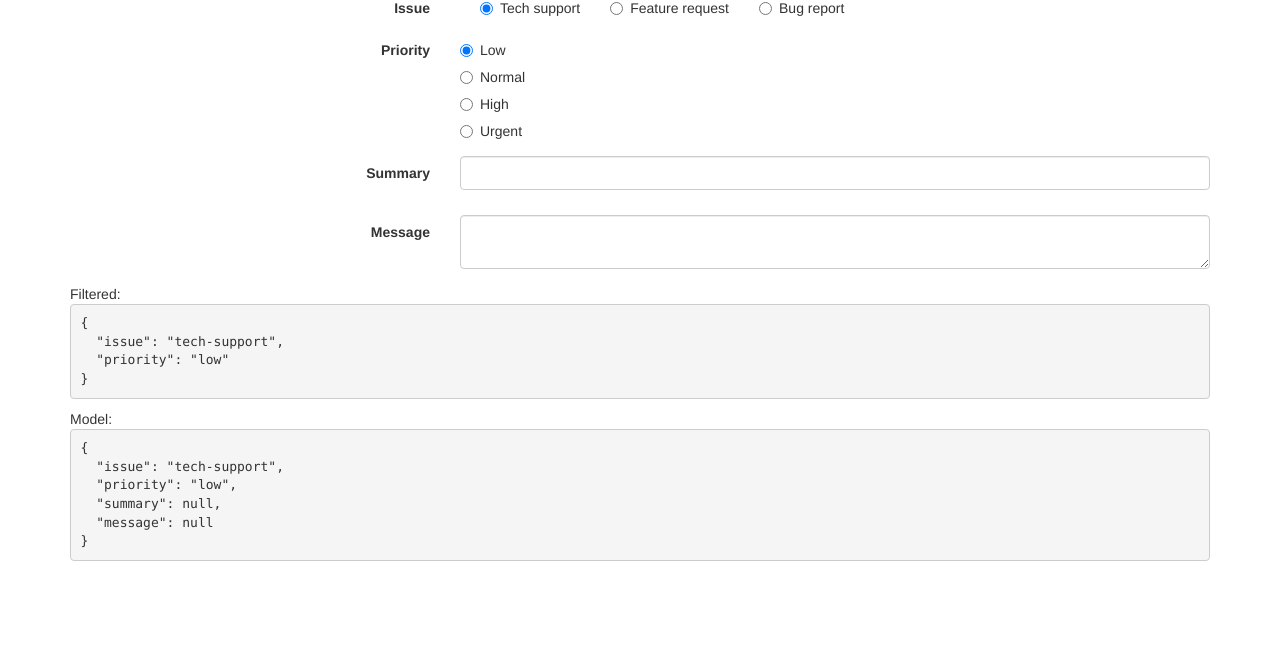
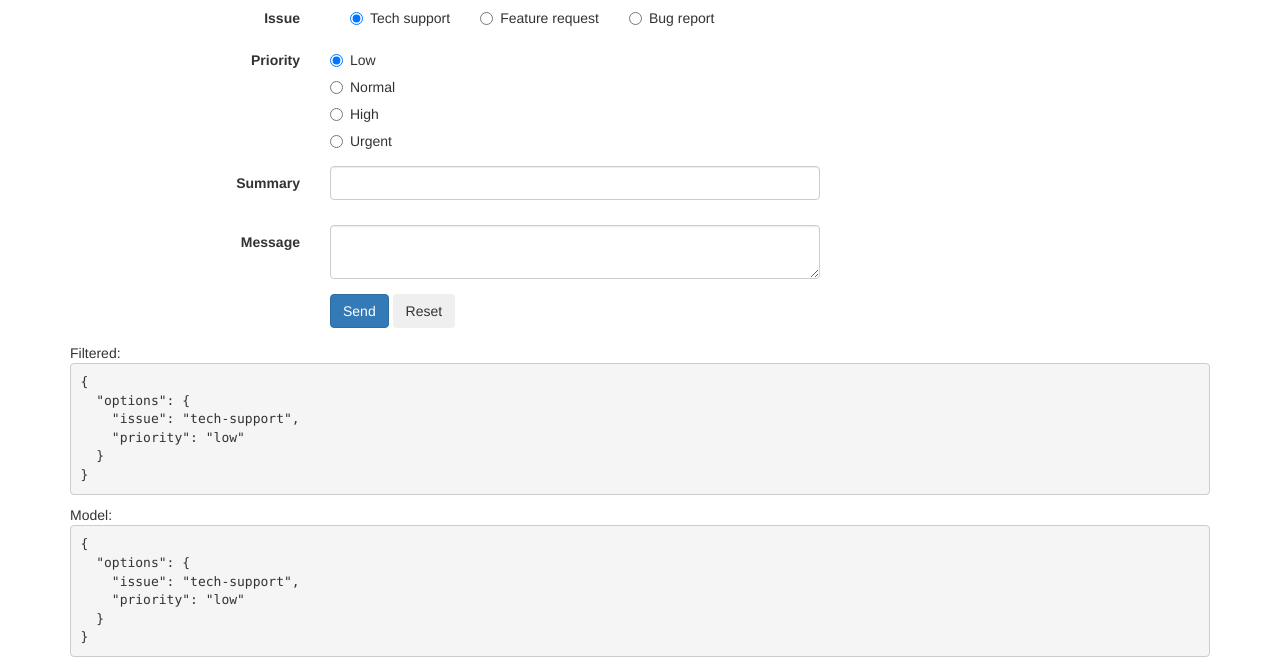
Before and after one commit to dimac/formarble, a website: page examples/contact-form/index.html in a window 1280 px wide. Shown: the part 132-800 px from the top of the page. Drawn offline with nearby package versions, Linux system fonts and the light colour scheme.

Commit message:
Simplify bindings; fix examples

```diff
--- a/examples/contact-form/app.js
+++ b/examples/contact-form/app.js
@@ -3,10 +3,18 @@
 angular.module('FormarbleExample', ['formarble'])
     .run(function ($rootScope, $window) {
         $rootScope.schema = $window.schema;
-        $rootScope.model = {
-            issue: 'tech-support',
-            priority: 'low'
+        $rootScope.model = {};
+
+        var DEFAULTS = {
+            options: {
+                issue: 'tech-support',
+                priority: 'low'
+            }
         };
+
+        $rootScope.reset = function () {
+            $rootScope.model = angular.copy(DEFAULTS);
+        }
 
         function modelFilter(value, key) {
             if (_.isArray(value) || _.isString(value)) {
@@ -28,4 +36,6 @@ angular.module('FormarbleExample', ['formarble'])
         $rootScope.$watch('model', function (value) {
             $rootScope.modelFiltered = _.mapValues(value, modelFilter)
         }, true)
+
+        $rootScope.reset();
     });
--- a/examples/contact-form/contact.schema.js
+++ b/examples/contact-form/contact.schema.js
@@ -4,7 +4,8 @@ module.exports = {
     title: 'How can we help?',
 
     properties: {
-
+        options: {
+            properties: {
                 issue: {
                     type: 'string',
                     enum: ['tech-support', 'feature-request', 'bug-report'],
@@ -22,6 +23,8 @@ module.exports = {
                     display: {
                         name: 'radio-list'
                     }
+                }
+            }
         },
 
         summary: {
--- a/examples/contact-form/index.html
+++ b/examples/contact-form/index.html
@@ -15,9 +15,23 @@
 <div class="container">
     <h1>Formarble example</h1>
 
-    <div>
-        <form class="form-horizontal"
-              fm-form fm-schema="schema" ng-model="model"></form>
+    <div class="row">
+        <div class="col-md-8">
+            <form class="form-horizontal">
+                <div fm-form fm-schema="schema" ng-model="model"></div>
+                <div class="form-group">
+                    <div class="col-sm-push-4 col-sm-8">
+                        <button class="btn btn-primary" ng-click="send()">Send</button>
+                        <button class="btn" ng-click="reset()">Reset</button>
+                    </div>
+                </div>
+            </form>
+        </div>
+        <div class="col-md-4">
+            <form class="form-horizontal">
+                <input type="text" ng-model="model.summary"/>
+            </form>
+        </div>
     </div>
     <div>
         Filtered:
@@ -29,11 +43,8 @@
 </body>
 
 <script id="formarble/group" type="text/ng-template">
-    <div>
-        <h2>{{:: $control.title || $control.path}}</h2>
-
-        <div ng-repeat="c in ::$subControls | orderBy:'order'" fm-control="c"></div>
-    </div>
+    <h2 ng-if="::$control.title" ng-bind="::$control.title"></h2>
+    <div ng-repeat="c in ::$subControls | orderBy:'order'" fm-control="c"></div>
 </script>
 <script id="formarble/textarea" type="text/ng-template">
     <div class="form-group" ng-class="{'has-error': $input.$invalid}">
@@ -86,7 +97,7 @@
             <div class="radio" ng-class="{'radio-inline': $control.display.inline}"
                  ng-repeat="li in $control.display.options">
                 <label>
-                    <input type="radio" name="{{$control.path}}" ng-model="$control.value" ng-value="li.id"/> {{::
+                    <input type="radio" fm-input="$control" ng-value="li.id"/> {{::
                     li.title}}
                 </label>
             </div>
--- a/examples/contact-form/schema.js
+++ b/examples/contact-form/schema.js
@@ -1,5 +1,7 @@
 window.schema = {
   "title": "How can we help?",
+  "properties": {
+    "options": {
       "properties": {
         "issue": {
           "type": "string",
@@ -27,9 +29,9 @@ window.schema = {
             ]
           },
           "title": "Issue",
-      "path": "issue",
-      "level": 1,
-      "order": 1001
+          "path": "options.issue",
+          "level": 2,
+          "order": 1002
         },
         "priority": {
           "type": "string",
@@ -61,9 +63,17 @@ window.schema = {
             ]
           },
           "title": "Priority",
-      "path": "priority",
+          "path": "options.priority",
+          "level": 2,
+          "order": 1003
+        }
+      },
+      "display": {
+        "name": "group"
+      },
+      "path": "options",
       "level": 1,
-      "order": 1002
+      "order": 1001
     },
     "summary": {
       "type": "string",
@@ -76,7 +86,7 @@ window.schema = {
       "title": "Summary",
       "path": "summary",
       "level": 1,
-      "order": 1003
+      "order": 1004
     },
     "message": {
       "type": "string",
@@ -88,7 +98,7 @@ window.schema = {
       "title": "Message",
       "path": "message",
       "level": 1,
-      "order": 1004
+      "order": 1005
     }
   },
   "display": {
--- a/formarble.js
+++ b/formarble.js
@@ -13,7 +13,7 @@ function objSet(obj, path, value) {
 
     return cursor[segments[i]] = value;
 }
-//objGet2 in http://jsperf.com/get-value-by-path
+
 function objGet(obj, path) {
     var segments = path.split('.'),
         cursor = obj,
@@ -62,13 +62,10 @@ angular.module('formarble', [])
         function getTemplateId(display, fallback) {
             display = fm.getDisplay(display);
             if (display) {
-//                return theme + '/' + display.name + (display.type ? ':' + display.type : '');
                 return theme + '/' + display.name + ((!fallback && display.type) ? ':' + display.type : '');
             }
             return false;
         }
-
-        var compiled = {};
 
         return {
             get: function (display) {
@@ -90,33 +87,34 @@ angular.module('formarble', [])
             restrict: 'EA',
             require: 'ngModel',
 
-            controller: function ($scope, $attrs) {
-                var model = $scope.$eval($attrs.ngModel);
+            scope: {
+                '$model': '=ngModel',
+                '$control': '=fmSchema'
+            },
 
+            controller: function ($scope) {
                 this.set = function (path, value) {
-                    objSet(model, path, value);
+                    objSet($scope.$model, path, value);
                 }
 
                 this.get = function (path) {
-                    return objGet(model, path);
-                }
-
-                this.watch = function (path, cb) {
-                    return $scope.$watch($attrs.ngModel + '.' + path, cb);
+                    return objGet($scope.$model, path);
                 }
             },
 
             compile: function () {
-                return function (_scope, elem, attrs) {
-                    var schema = _scope.$eval(attrs.fmSchema);
-                    var scope = _scope.$new(true);
+                return function (scope, elem, attrs) {
+                    var schema = scope.$control;
+
+                    if(!scope.$model) {
+                        // ??? Populate base model
+                        scope.$model = {};
+                    }
 
                     var template = fmTemplate.get(schema.display);
                     if (template) {
                         elem.html(template);
                         $compile(elem.contents())(scope);
-
-                        scope.$control = schema;
 
                         if (angular.isObject(schema.properties)) {
                             scope.$subControls = Object.keys(schema.properties).map(function (key) {
@@ -131,21 +129,13 @@ angular.module('formarble', [])
         }
     })
     .directive('fmControl', function (fmTemplate, $compile) {
-        function isEmpty(value) {
-            return undefined === value || null === value || '' === value;
-        }
-
         return {
             require: '^fmForm',
             restrict: 'EA',
-            link: function (_scope, elem, attrs, ctrl) {
-                var control = _scope.$eval(attrs.fmControl);
-                var scope = _scope.$new();
-
-                var origPathWatcher = function () {
-                    return ctrl.get(control.path)
-                }
-                var localPathWatcher = '$control.value';
+            scope: true,
+            link: function (scope, elem, attrs, ctrl) {
+                var control = scope.$eval(attrs.fmControl);
+                control.$bindTo = ['$model', control.path].join('.');
 
                 var template = fmTemplate.get(control.display);
                 if (template) {
@@ -157,19 +147,6 @@ angular.module('formarble', [])
                         scope.$subControls = Object.keys(control.properties).map(function (key) {
                             return control.properties[key];
                         });
-                    } else {
-                        control.value = ctrl.get(control.path);
-                        scope.$watch(origPathWatcher, function (value, old) {
-                            scope.$empty = isEmpty(value);
-                            scope.$control.value = value;
-                        })
-                        scope.$watch(localPathWatcher, function (value, old) {
-                            scope.$empty = isEmpty(value);
-//                            if (!scope.$empty || !isEmpty(old)) {
-                            ctrl.set(control.path, value || null);
-//                            }
-                        })
-
                     }
 
                     $compile(elem.contents())(scope);
@@ -207,15 +184,19 @@ angular.module('formarble', [])
                 var controlModelName = tAttrs.fmInput;
 
                 tAttrs.$set('fmInput', null);
-                tAttrs.$set('ngModel', '$control.value');
+
 
                 return function (scope, elem, attr, ctrl) {
                     var control = scope.$eval(controlModelName);
 
+                    attr.$set('ngModel', control.$bindTo);
+
                     attr.$set('id', control.path.split('.').join('-'));
 
                     if (isInput) {
-                        attr.$set('type', control.display.type)
+                        if(!attr.type){
+                            attr.$set('type', control.display.type)
+                        }
 
                         ngInputPlugins.forEach(function (name) {
                             var value = control.display[name];
--- a/index.js
+++ b/index.js
@@ -169,7 +169,7 @@ function createFormSchema(schema, def) {
 
 
         //add title
-        if (!isDefined(prop.title)) {
+        if (!isDefined(prop.title) && 'group' !== prop.display.name) {
             prop.title = humanize(id);
         }
 
```
Also changed, not shown: examples/profile/index.html (+1 -1 lines). Lines whose indentation alone changed are shown as unchanged.
